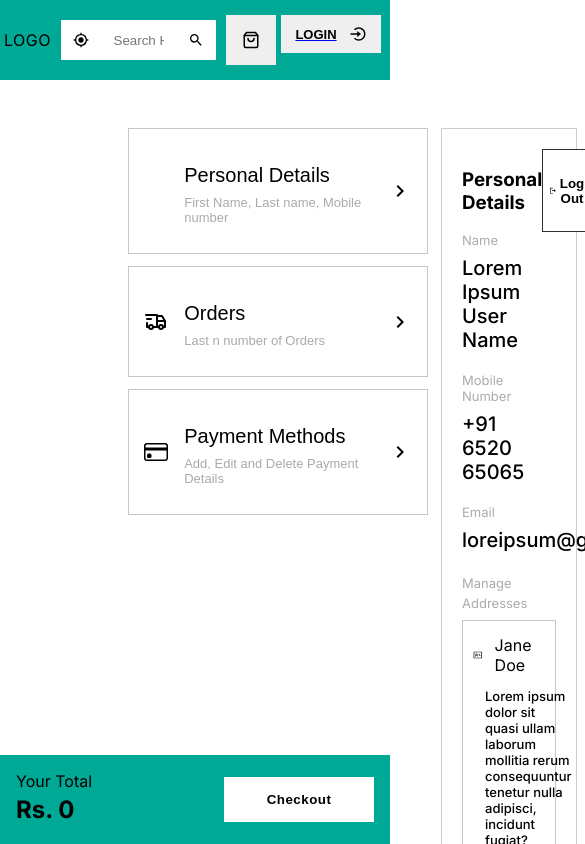
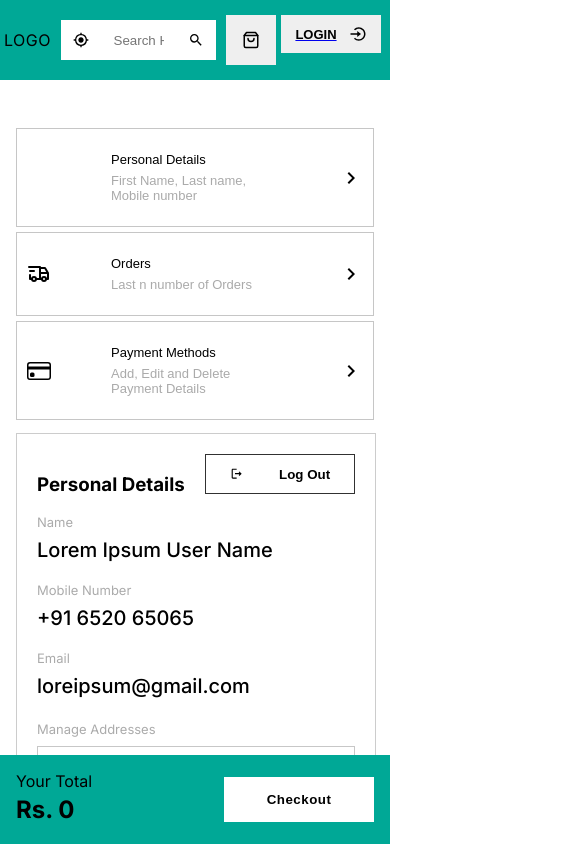
Before and after one commit to vaisakhsysol/WhatsCart, a React (Create React App) app: page /user in a window 390 px wide. Shown: the top 844 px of the page, 585 px wide, since content can reach past the window. Built offline with nearby package versions, Linux system fonts and the light colour scheme; some icons are missing; a web font is replaced by a local one.

Commit message:
updated 12/12/23 user page WokINProg

```diff
--- a/src/Components/ProductDetails/ProductDetails.scss
+++ b/src/Components/ProductDetails/ProductDetails.scss
@@ -154,7 +154,7 @@
       padding: 0 32px;
 
     }
-  }
+}
 
 
 @media screen and (max-width:768px) {
--- a/src/Components/UserComp/UserComp.css
+++ b/src/Components/UserComp/UserComp.css
@@ -14,7 +14,6 @@
   border: 0.5px solid rgb(198, 198, 198);
   cursor: pointer;
   margin-bottom: 12px;
-  min-width: 300px;
   width: 300px;
 }
 .userContainer .tabButton .details {
@@ -49,6 +48,7 @@
 }
 .userContainer .detailsContainerMain .detailsContentContainer .detailsHeader .logoutBtn {
   border: 1px solid #313131;
+  height: 40px;
 }
 .userContainer .detailsContainerMain .detailsContentContainer .detailsHeader button {
   background-color: #ffffff;
@@ -167,4 +167,55 @@
   border: none;
   color: #00A896;
   cursor: pointer;
+}
+
+@media screen and (max-width: 1024px) {
+  .userContainer {
+    padding: 0 32px;
+  }
+}
+@media screen and (max-width: 768px) {
+  .userContainer {
+    padding: 0 16px;
+    display: flex;
+    flex-direction: column;
+  }
+  .userContainer .userTabButtons {
+    display: flex;
+    gap: 5px;
+  }
+  .userContainer .userTabButtons .tabButton {
+    padding: 10px;
+    min-width: auto;
+  }
+  .userContainer .userTabButtons .tabButton .detailsContainer {
+    width: 50%;
+  }
+  .userContainer .userTabButtons .tabButton .detailsContainer .details {
+    font-size: 13px;
+    margin-bottom: 18px;
+  }
+}
+@media screen and (max-width: 425px) {
+  .userContainer {
+    padding: 0 16px;
+  }
+  .userContainer .userTabButtons {
+    display: flex;
+    flex-direction: column;
+    gap: 5px;
+  }
+  .userContainer .userTabButtons .tabButton {
+    padding: 10px;
+    min-width: auto;
+    margin-bottom: 0px;
+    width: 100%;
+  }
+  .userContainer .userTabButtons .tabButton .detailsContainer {
+    width: 50%;
+  }
+  .userContainer .userTabButtons .tabButton .detailsContainer .details {
+    font-size: 13px;
+    margin-bottom: 18px;
+  }
 }/*# sourceMappingURL=UserComp.css.map */
--- a/src/Components/UserComp/UserComp.jsx
+++ b/src/Components/UserComp/UserComp.jsx
@@ -24,7 +24,7 @@ const UserComp = (props) => {
   return (
     <div className="userContainer">
 
-        <div >
+        <div className="userTabButtons">
             <button className="tabButton">
                 <LiaUser className="userIcon"/>
                 <div className="detailsContainer">
--- a/src/Components/UserComp/UserComp.scss
+++ b/src/Components/UserComp/UserComp.scss
@@ -15,7 +15,7 @@
         border: 0.5px solid rgb(198, 198, 198);
         cursor: pointer;
         margin-bottom: 12px;
-        min-width: 300px;
+        // min-width: 300px;
         width: 300px;
 
         .details{
@@ -59,6 +59,7 @@
 
                 .logoutBtn{
                     border: 1px solid $textColor;
+                    height: 40px;
                 }
 
                 button{
@@ -215,6 +216,72 @@
         cursor: pointer;
 
     }
+}
+
+@media screen and (max-width:1024px) {
+    .userContainer{
+      padding: 0 32px;
+
+    }
+}
+
+@media screen and (max-width:768px) {
+    .userContainer{
+      padding: 0 16px;
+      display: flex;
+      flex-direction: column;
+
+      .userTabButtons{
+        display: flex;
+        gap: 5px;
+
+        .tabButton{
+            padding: 10px;
+            min-width: auto;
+
+            .detailsContainer{
+                width: 50%;
+
+                .details{
+                    font-size: map-get($fontSize, small );
+                    margin-bottom: 18px;
+                }
+            }
+          }
+
+      }
 
 
+
+    }
 }
+
+@media screen and (max-width:425px) {
+    .userContainer{
+      padding: 0 16px;
+
+      .userTabButtons{
+        display: flex;
+        flex-direction: column;
+        gap: 5px;
+
+        .tabButton{
+            padding: 10px;
+            min-width: auto;
+            margin-bottom: 0px;
+            width: 100%;
+
+            .detailsContainer{
+                width: 50%;
+
+                .details{
+                    font-size: map-get($fontSize, small );
+                    margin-bottom: 18px;
+                }
+            }
+          }
+
+      }
+
+    }
+}
```
Also changed, not shown: 1 other file (tests, documents, lock files or other folders).
